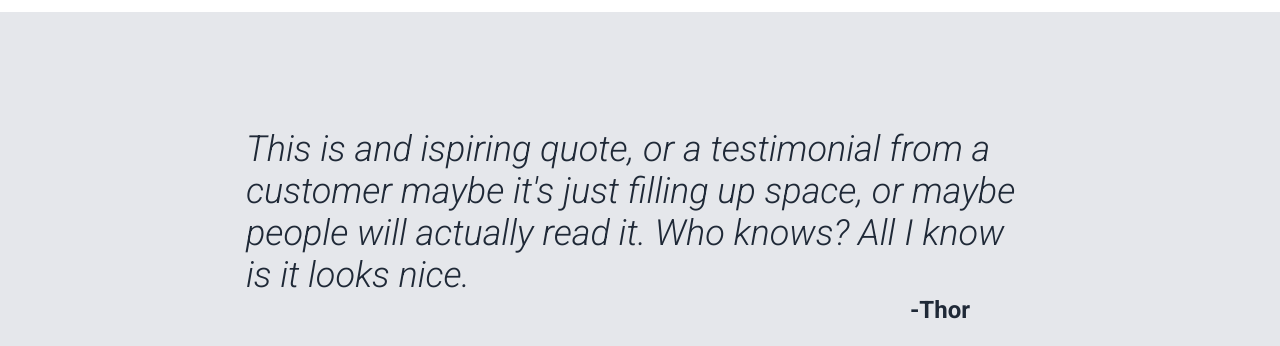
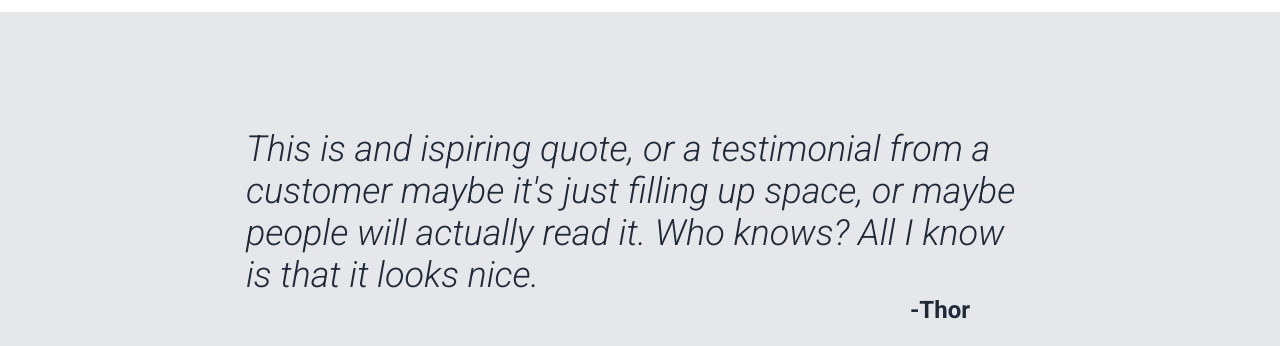
Before and after one commit to demense/landing-page, a plain HTML site: page index.html in a window 1280 px wide. Shown: the part 1020-1366 px from the top of the page. Drawn offline with Linux system fonts and the light colour scheme.

Commit message:
Fix typo

```diff
--- a/index.html
+++ b/index.html
@@ -57,7 +57,7 @@
         </div>
     </div>
     <div class="quote">
-        <div class="quote-text">This is and ispiring quote, or a testimonial from a customer maybe it's just filling up space, or maybe people will actually read it. Who knows? All I know is it looks nice.</div>
+        <div class="quote-text">This is and ispiring quote, or a testimonial from a customer maybe it's just filling up space, or maybe people will actually read it. Who knows? All I know is that it looks nice.</div>
         <div class="quote-author">-Thor</div>
     </div>
     <div class="call-to-action">
```
